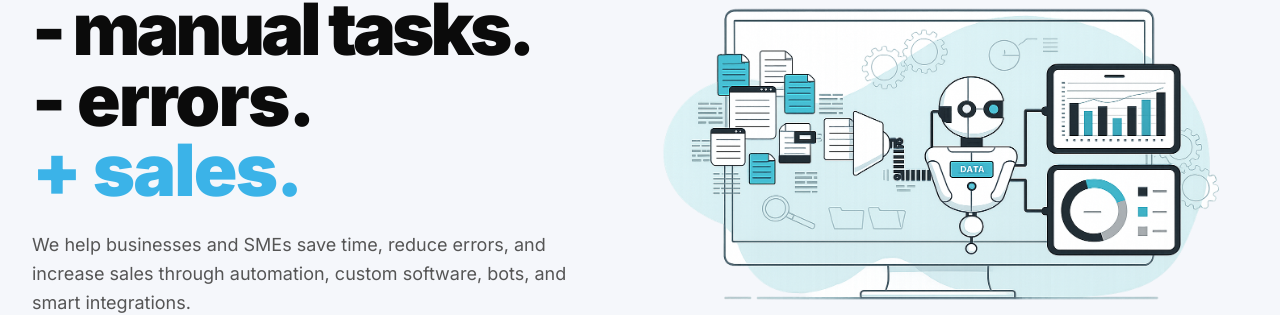
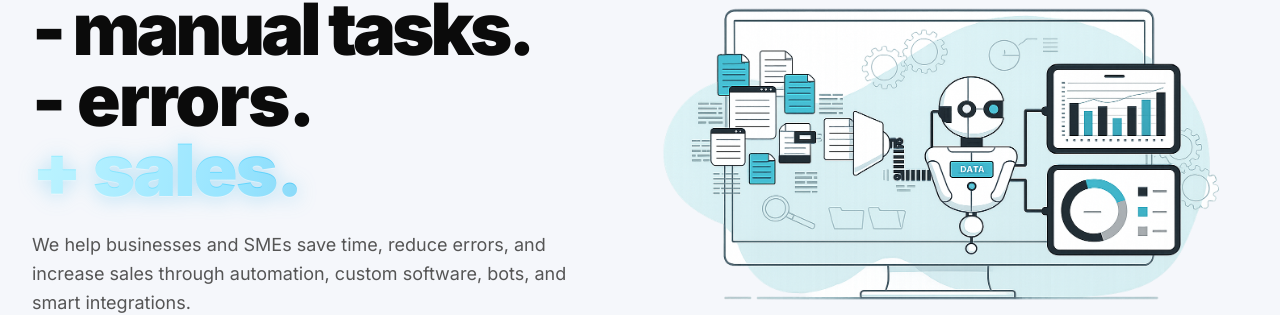
Before and after one commit to Hernanstupniki/Agency-Landing-Page, a Next.js app: page / in a window 1280 px wide. Shown: the part 123-438 px from the top of the page. Built offline with nearby package versions, Linux system fonts and the light colour scheme; no server answers.

Commit message:
Refine hero +sales with premium cyan gradient glow

```diff
--- a/components/landing/hero.tsx
+++ b/components/landing/hero.tsx
@@ -19,6 +19,8 @@ export function Hero({ language }: HeroProps) {
   const [contactModalOpen, setContactModalOpen] = useState(false)
   const isEn = language === "en"
   const isPt = language === "pt"
+  const salesAccentClass =
+    "block bg-[linear-gradient(102deg,#9EEFFF_0%,#67D8FF_38%,#3BB3E8_68%,#1F9EE3_100%)] bg-clip-text text-transparent [text-shadow:0_1px_0_rgba(255,255,255,0.32)] drop-shadow-[0_2px_10px_rgba(59,179,232,0.32)]"
   const modalTitle = isEn ? "Contact us" : isPt ? "Fale conosco" : "Contactanos"
   const modalBody = isEn
     ? "Book a meeting through Google Calendar and we will coordinate via Google Meet."
@@ -67,19 +69,19 @@ export function Hero({ language }: HeroProps) {
               <>
                 <span className="block lg:whitespace-nowrap lg:tracking-[-0.055em]">- manual tasks.</span>
                 <span className="block">- errors.</span>
-                <span className="block text-[#3BB3E8]">+ sales.</span>
+                <span className={salesAccentClass}>+ sales.</span>
               </>
             ) : isPt ? (
               <>
                 <span className="block lg:whitespace-nowrap lg:tracking-[-0.055em]">- tarefas manuais.</span>
                 <span className="block">- erros.</span>
-                <span className="block text-[#3BB3E8]">+ vendas.</span>
+                <span className={salesAccentClass}>+ vendas.</span>
               </>
             ) : (
               <>
                 <span className="block lg:whitespace-nowrap lg:tracking-[-0.055em]">- tareas manuales.</span>
                 <span className="block">- errores.</span>
-                <span className="block text-[#3BB3E8]">+ ventas.</span>
+                <span className={salesAccentClass}>+ ventas.</span>
               </>
             )}
           </h1>
```
